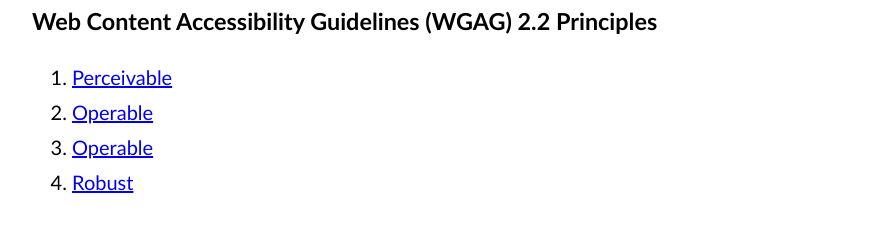
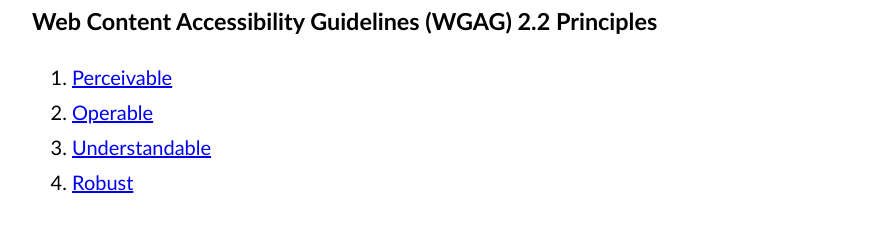
Before and after one commit to joyheron/a11y-playground, a plain HTML site: page how-to-not-fail-at-building-accessible-web-applications.html in a window 1280 px wide. Shown: the part 920-1145 px from the top of the page, without its empty margins (202-1081 px from the left). Drawn offline with nearby package versions, Linux system fonts and the light colour scheme; a web font is replaced by a local one.

Commit message:
fix error

```diff
--- a/how-to-not-fail-at-building-accessible-web-applications.html
+++ b/how-to-not-fail-at-building-accessible-web-applications.html
@@ -119,7 +119,7 @@
 				<ol>
 					<li><a href="https://www.w3.org/TR/WCAG22/#perceivable">Perceivable</a></li>
 					<li><a href="https://www.w3.org/TR/WCAG22/#operable">Operable</a></li>
-					<li><a href="https://www.w3.org/TR/WCAG22/#understandable">Operable</a></li>
+					<li><a href="https://www.w3.org/TR/WCAG22/#understandable">Understandable</a></li>
 					<li><a href="https://www.w3.org/TR/WCAG22/#robust">Robust</a></li>
 				</ol>
 			</section>
```
